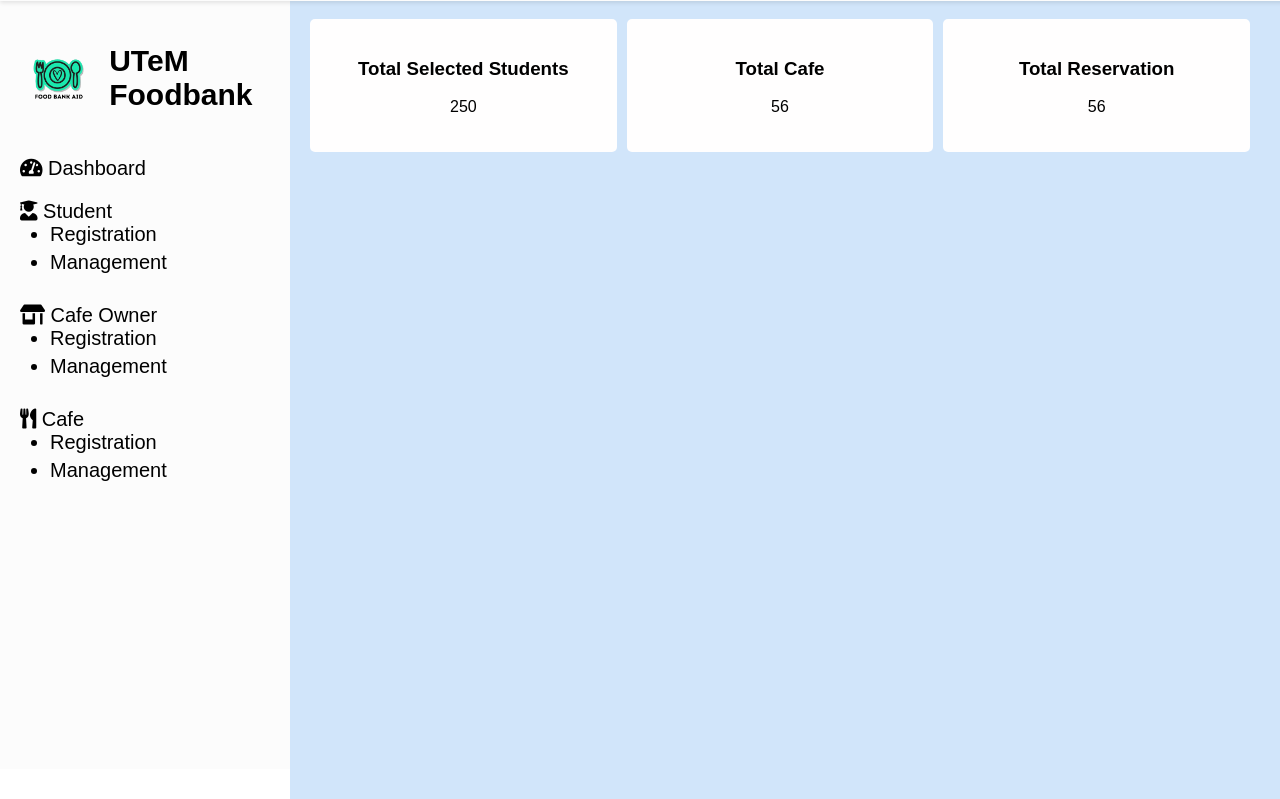
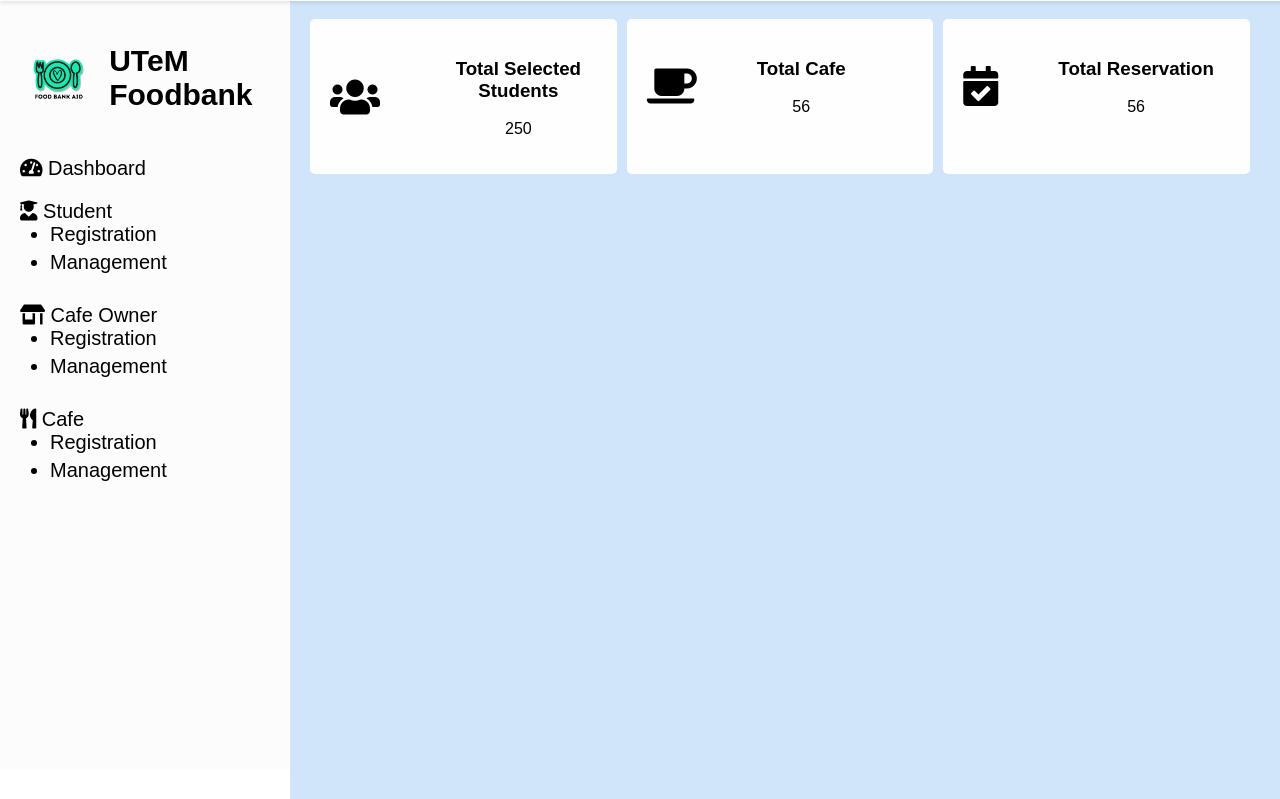
Before and after one commit to skyrizer/Foodbank, a PHP site: page /view/adminDashboard.html in a window 1280 px wide. Shown: the part 41-840 px from the top of the page. Run offline with PHP 8.4, Linux system fonts and the light colour scheme.

Commit message:
commit by mahmor

```diff
--- a/assets/admin.css
+++ b/assets/admin.css
@@ -132,3 +132,15 @@ header {
 .stat:last-child {
     margin-right: 0;
 }
+
+
+.icon-text {
+    display: flex;
+    align-items: center;
+}
+
+.icon-text i {
+    margin-right: 10px; /* Adjust as needed */
+    margin-right: 60px; /* Adjust as needed */
+    font-size: 40px; /* Adjust the size of the icon */
+}
--- a/view/adminDashboard.html
+++ b/view/adminDashboard.html
@@ -46,19 +46,34 @@
         <div class="main-content">
             <div class="stats">
                 <div class="student">
+                    <div class="icon-text">
+                        <i class="fas fa-users"></i> <!-- Icon for Total Selected Students -->
+                        <div class="text">
                             <h3>Total Selected Students</h3>
                             <p>250</p>
                         </div>
+                    </div>
+                </div>
                 <div class="cafe">
+                    <div class="icon-text">
+                        <i class="fas fa-coffee"></i> <!-- Icon for Total Cafe -->
+                        <div class="text">
                             <h3>Total Cafe</h3>
                             <p>56</p>
                         </div>
+                    </div>
+                </div>
                 <div class="reservation">
+                    <div class="icon-text">
+                        <i class="fas fa-calendar-check"></i> <!-- Icon for Total Reservation -->
+                        <div class="text">
                             <h3>Total Reservation</h3>
                             <p>56</p>
                         </div>
                     </div>
                 </div>
             </div>
+        </div>
+    </div>
 </body>
 </html>
```
Lines whose indentation alone changed are shown as unchanged.
